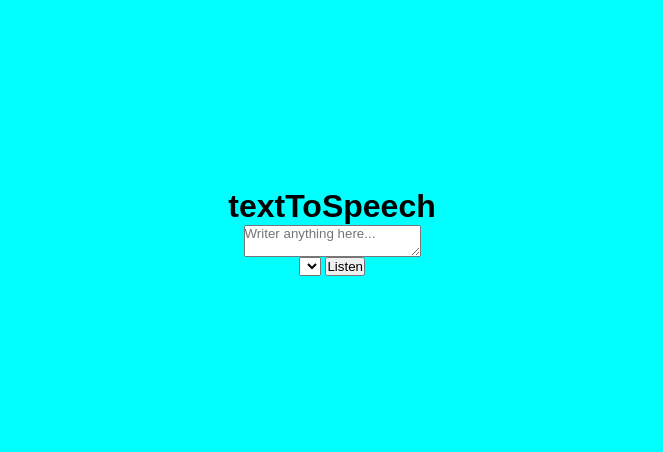
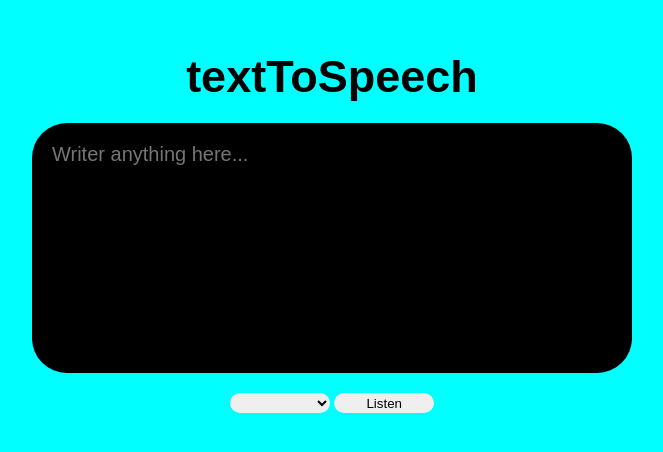
Before and after one commit to vpullakhandam/textToSpeech, a plain HTML site: page file.html in a window 1280 px wide. Shown: the part 168-620 px from the top of the page, without its empty margins (308-971 px from the left). Drawn offline with Linux system fonts and the light colour scheme.

Commit message:
added css for select, button and textarea elements

```diff
--- a/file.css
+++ b/file.css
@@ -13,3 +13,33 @@
   justify-content: center;
   flex-direction: column;
 }
+.hero h1 {
+  font-size: 45px;
+  /* font-weight:500; */
+  margin-bottom: 20px;
+}
+textarea{
+    width:600px;
+    height:250px;
+    background:black;
+    color:antiquewhite;
+    font-size:20px;
+    border:0;
+    outline:0;
+    padding:20px;
+    border-radius:35px;
+    resize:none;
+    margin-bottom: 20px;
+}
+select{
+    width:100px;
+    height:20px;
+    border:0;
+    border-radius:15px;
+}
+button{
+    width:100px;
+    height:20px;
+    border:0;
+    border-radius:15px;
+}
```
